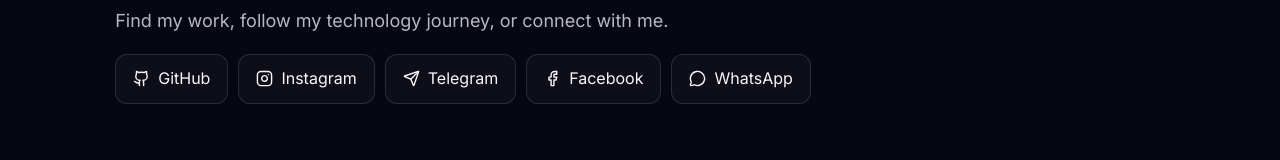
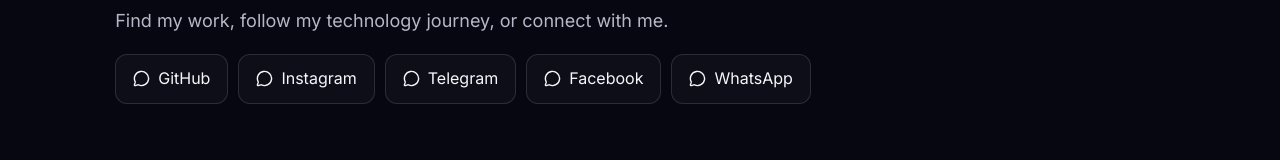
Before and after one commit to arcange9/arcange-portfolio, a React (Vite) app in the folder apps/web/: page / in a window 1280 px wide. Shown: the part 3975-4135 px from the top of the page. Built offline with nearby package versions, Linux system fonts and the light colour scheme; no server answers.

Commit message:
fix(web): use supported lucide icons for Vercel build

```diff
--- a/apps/web/src/App.jsx
+++ b/apps/web/src/App.jsx
@@ -1,6 +1,6 @@
 import { useEffect, useState } from 'react';
 import { motion } from 'framer-motion';
-import { ArrowUpRight, Github, Instagram, Send, Facebook, MessageCircle, Sparkles, Code2, Database, Bot, Monitor, GraduationCap } from 'lucide-react';
+import { ArrowUpRight, Send, MessageCircle, Sparkles, Code2, Database, Bot, Monitor, GraduationCap } from 'lucide-react';
 import './styles.css';
 
 const fallbackSkills=['Python','C','C++','Java','JavaScript','HTML5','CSS3','React.js','Node.js','Express.js','Electron.js','MongoDB','MySQL','SQL','NoSQL'];
@@ -10,18 +10,18 @@
  {title:'NextBit Updates',category:'Technology Media',description:'A technology and ICT news brand focused on digital developments.',icon:Sparkles},
  {title:'NextByte Academy',category:'Education',description:'A technology learning platform concept for practical programming education.',icon:GraduationCap}
 ];
-const fallbackSocials=[['GitHub','https://github.com/arcange9',Github],['Instagram','https://instagram.com/arcangegram',Instagram],['Telegram','https://t.me/izerearcange',Send],['Facebook','https://facebook.com/arcange.froky',Facebook],['WhatsApp','https://wa.me/250724026920',MessageCircle]];
+const fallbackSocials=[['GitHub','https://github.com/arcange9'],['Instagram','https://instagram.com/arcangegram'],['Telegram','https://t.me/izerearcange'],['Facebook','https://facebook.com/arcange.froky'],['WhatsApp','https://wa.me/250724026920']];
 function Section({eyebrow,title,children,id}){return <section id={id} className="section"><p className="eyebrow">{eyebrow}</p><h2>{title}</h2>{children}</section>}
 export default function App(){
  const [content,setContent]=useState(null);
  useEffect(()=>{const api=import.meta.env.VITE_API_URL;if(!api)return;fetch(`${api}/api/content/public`).then(r=>r.ok?r.json():Promise.reject()).then(setContent).catch(()=>{});},[]);
- const profile=content?.profile||{}; const skills=content?.skills?.map(x=>x.name).filter(Boolean)||fallbackSkills; const projects=content?.projects?.length?content.projects:fallbackProjects; const experience=content?.experience?.[0]; const settings=content?.settings||{}; const socials=content?.socials?.length?content.socials.map(x=>[x.platform,x.url,MessageCircle]):fallbackSocials; const year=settings.autoUpdateCopyrightYear===false?settings.copyrightStartYear||new Date().getFullYear():new Date().getFullYear();
+ const profile=content?.profile||{}; const skills=content?.skills?.map(x=>x.name).filter(Boolean)||fallbackSkills; const projects=content?.projects?.length?content.projects:fallbackProjects; const experience=content?.experience?.[0]; const settings=content?.settings||{}; const socials=content?.socials?.length?content.socials.map(x=>[x.platform,x.url]):fallbackSocials; const year=settings.autoUpdateCopyrightYear===false?settings.copyrightStartYear||new Date().getFullYear():new Date().getFullYear();
  return <div className="site"><nav className="nav"><a className="logo" href="#home">ARCANGE<span>.</span></a><div className="links"><a href="#about">About</a><a href="#skills">Skills</a><a href="#projects">Projects</a><a href="#experience">Experience</a><a href="#contact">Contact</a><a className="admin" href="/admin">Admin</a></div></nav><main>
  <section id="home" className="hero"><div className="orb orb1"/><div className="orb orb2"/><motion.p initial={{opacity:0,y:20}} animate={{opacity:1,y:0}} className="eyebrow">SOFTWARE • AI • COMPUTER SYSTEMS</motion.p><motion.h1 initial={{opacity:0,y:30}} animate={{opacity:1,y:0}} transition={{delay:.1}}>{profile.name||'Mukamyi Izere Arcange'}</motion.h1><p className="lead">{profile.title||'Software developer, AI builder and Computer Systems & Architecture student creating practical digital experiences.'}</p><div className="actions"><a className="button primary" href="#projects">Explore my work <ArrowUpRight size={17}/></a><a className="button" href="#contact">Contact me</a></div><div className="hero-tags">{skills.slice(0,7).map(s=><span key={s}>{s}</span>)}</div></section>
  <Section id="about" eyebrow="01 / ABOUT" title="Building with curiosity, code & technology."><p className="text">{profile.longBio||'I am focused on programming, web development, AI, databases and computer systems. This portfolio brings together the projects, technical interests, learning journey and experiments I build as I grow as a developer.'}</p><div className="feature-row"><div><Code2/><strong>Software</strong><span>Web & desktop applications</span></div><div><Bot/><strong>AI</strong><span>AI integration & RAG</span></div><div><Database/><strong>Data</strong><span>SQL & NoSQL databases</span></div></div></Section>
  <Section id="skills" eyebrow="02 / TECHNOLOGIES" title="My technical toolbox"><div className="skill-grid">{skills.map((s,i)=><motion.div whileHover={{y:-6}} className="skill" key={s}><small>{String(i+1).padStart(2,'0')}</small><strong>{s}</strong></motion.div>)}</div></Section>
  <Section id="projects" eyebrow="03 / SELECTED WORK" title="Projects with purpose."><div className="project-grid">{projects.map((p,i)=>{const Icon=p.icon||Sparkles;return <motion.article whileHover={{y:-7}} className="card" key={p._id||p.title||p.name}><span>0{i+1}</span><Icon className="card-icon"/><p>{p.category||p.data?.category||'PROJECT'}</p><h3>{p.title||p.name}</h3><div>{p.description||p.data?.description||''}</div>{(p.githubUrl||p.liveUrl||p.data?.url)&&<a href={p.githubUrl||p.liveUrl||p.data.url} target="_blank" rel="noreferrer">View project <ArrowUpRight size={15}/></a>}</motion.article>})}</div></Section>
  <Section id="experience" eyebrow="04 / TRAINING & EXPERIENCE" title="Learning through real programs."><div className="experience"><div className="experience-badge"><GraduationCap/></div><div><h3>{experience?.organization||'Ejo Labs — Technology Training Program'}</h3><p className="meta">{experience?.type||'Technology Training'} · {experience?.description?'':'1 Month · 2026'}</p><p>{experience?.description||'Participated in a one-month technology training program, developing practical knowledge around AI integration, Retrieval-Augmented Generation (RAG), software development and collaborative project work.'}</p></div></div></Section>
- <Section id="contact" eyebrow="05 / CONNECT" title="Let's build something useful."><p className="text">Find my work, follow my technology journey, or connect with me.</p><div className="socials">{socials.map(([name,url,Icon])=><a key={name} href={url} target="_blank" rel="noreferrer"><Icon size={17}/>{name}</a>)}</div></Section>
+ <Section id="contact" eyebrow="05 / CONNECT" title="Let's build something useful."><p className="text">Find my work, follow my technology journey, or connect with me.</p><div className="socials">{socials.map(([name,url])=><a key={name} href={url} target="_blank" rel="noreferrer"><MessageCircle size={17}/>{name}</a>)}</div></Section>
  </main><footer>© {year} {settings.siteName||profile.name||'Mukamyi Izere Arcange'}. {settings.copyrightText||'All rights reserved.'} <span>Built with code & curiosity.</span></footer></div>
 }
```
